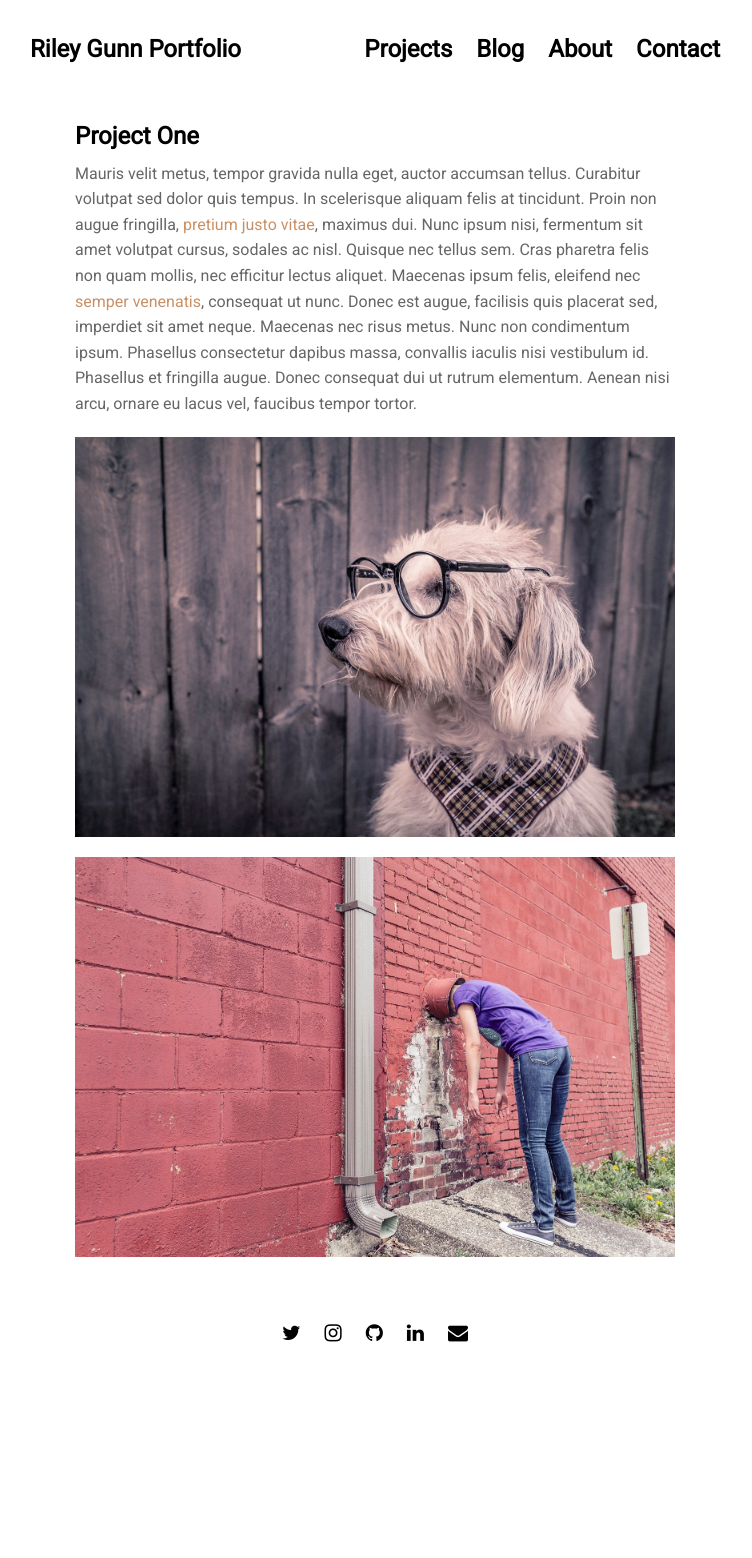
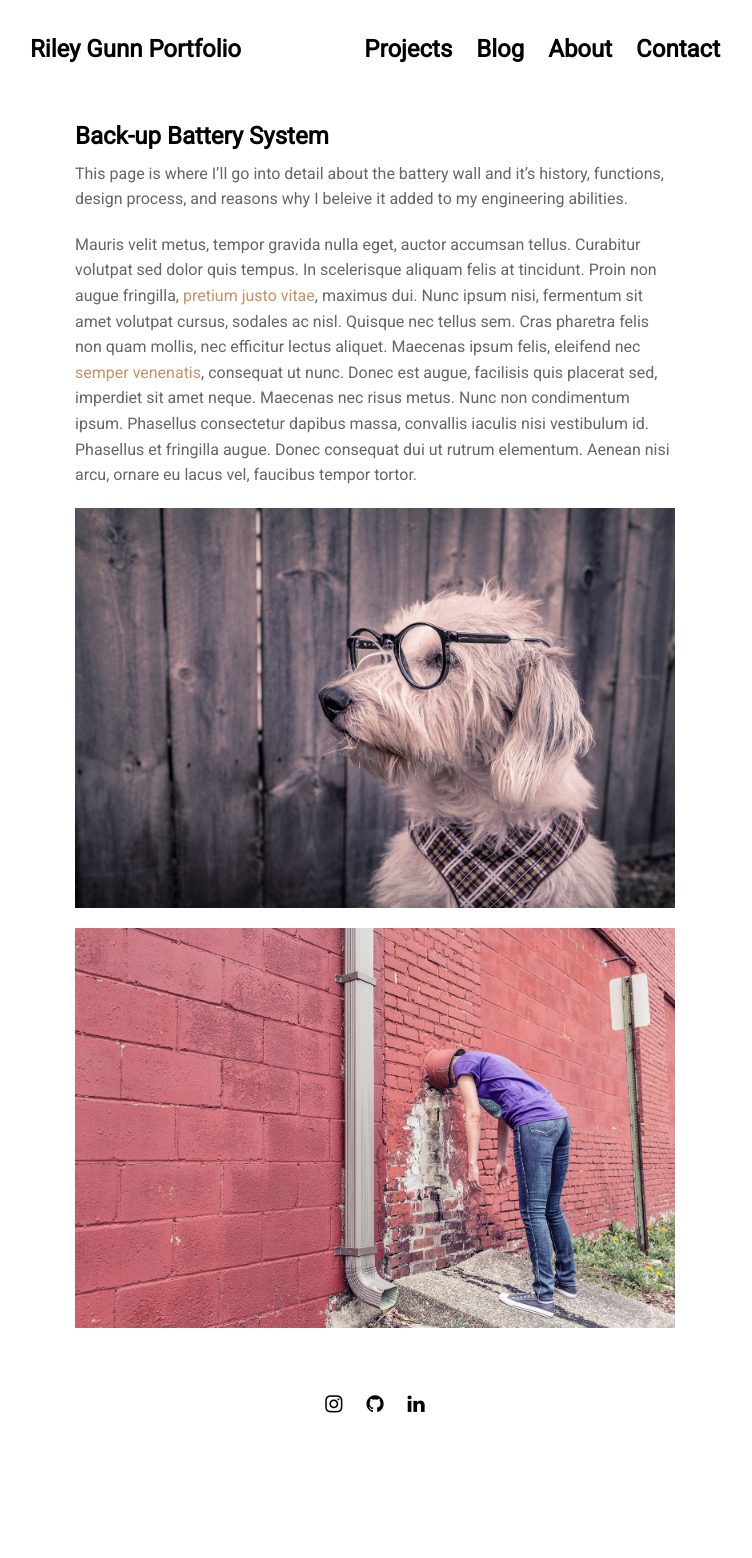
Before and after one commit to Riley903/Riley903.github.io, a Jekyll site: the page built from projects/proj-1.md, in a window 1280 px wide. Shown: the whole page, without its empty margins (265-1017 px from the left). Built offline with Jekyll 4.4.1, drawn with Linux system fonts in a browser that asks for light colours; nearby versions of some CDN libraries; before the commit the page ends 1487 px from its top, so only the background shows below that.

Commit message:
Laid foundation for the battery wall project page

```diff
--- a/_data/settings.yml
+++ b/_data/settings.yml
@@ -11,7 +11,7 @@ menu:
 # Projects Section
 
 projects:
-- {name: 'Project One',   url: 'proj-1'}
+- {name: 'Battery Wall',   url: 'proj-1'}
 - {name: 'Project Two',   url: 'proj-2'}
 - {name: 'Project Three', url: 'proj-3'}
 - {name: 'Project Four',  url: 'proj-4'}
@@ -21,11 +21,11 @@ projects:
 # Contact Section
 
 social:
-- {icon: 'twitter',   link: 'https://twitter.com/paululele'}
+# - {icon: 'twitter',   link: 'https://twitter.com/paululele'}
 - {icon: 'instagram', link: 'https://instagram.com/paululele'}
 - {icon: 'github',    link: 'https://github.com/lenpaul'}
 - {icon: 'linkedin',  link: 'https://linkedin.com/in/lenpaul'}
-- {icon: 'envelope',  link: 'mailto:mailto:l.nguyen.paul@gmail.com'}
+# - {icon: 'envelope',  link: 'mailto:mailto:l.nguyen.paul@gmail.com'}
 
 # social network icons available: 'twitter' / 'facebook' / 'github' / 'pinterest' 'google-plus' / 'linkedin' / 'youtube' / 'instagram' / 'dribbble' / 'behance' / 'soundcloud' / 'vine'
 
--- a/projects/proj-1.md
+++ b/projects/proj-1.md
@@ -1,8 +1,13 @@
 ---
 layout: post
-title: 'Project One'
+title: 'Back-up Battery System'
 ---
+
+This page is where I'll go into detail about the battery wall and it's history, functions, design process, and reasons why I beleive it added to my engineering abilities.
+
 Mauris velit metus, tempor gravida nulla eget, auctor accumsan tellus. Curabitur volutpat sed dolor quis tempus. In scelerisque aliquam felis at tincidunt. Proin non augue fringilla, [pretium justo vitae](#), maximus dui. Nunc ipsum nisi, fermentum sit amet volutpat cursus, sodales ac nisl. Quisque nec tellus sem. Cras pharetra felis non quam mollis, nec efficitur lectus aliquet. Maecenas ipsum felis, eleifend nec [semper venenatis](#), consequat ut nunc. Donec est augue, facilisis quis placerat sed, imperdiet sit amet neque. Maecenas nec risus metus. Nunc non condimentum ipsum. Phasellus consectetur dapibus massa, convallis iaculis nisi vestibulum id. Phasellus et fringilla augue. Donec consequat dui ut rutrum elementum. Aenean nisi arcu, ornare eu lacus vel, faucibus tempor tortor.
+
+
 
 {% include image.html url="http://www.gratisography.com" image="projects/proj-1/dog.jpg" %}
 
```
